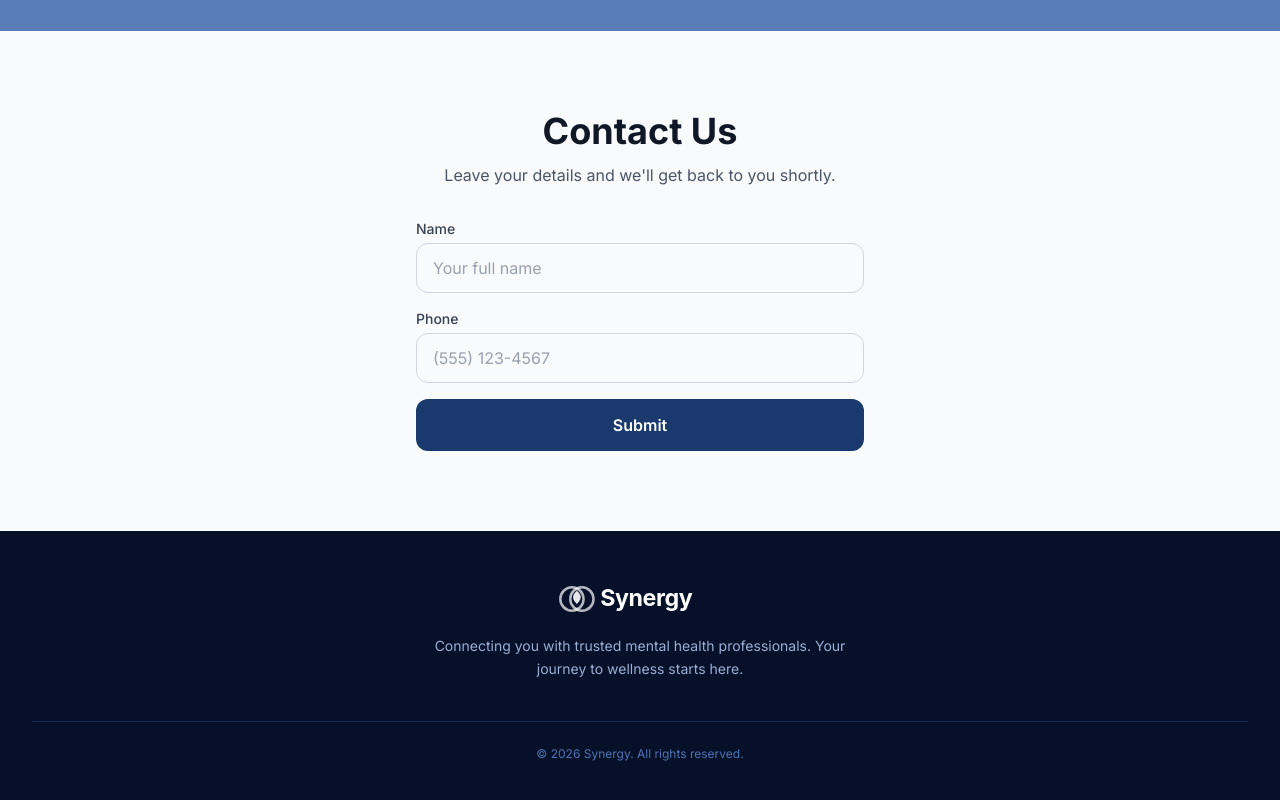
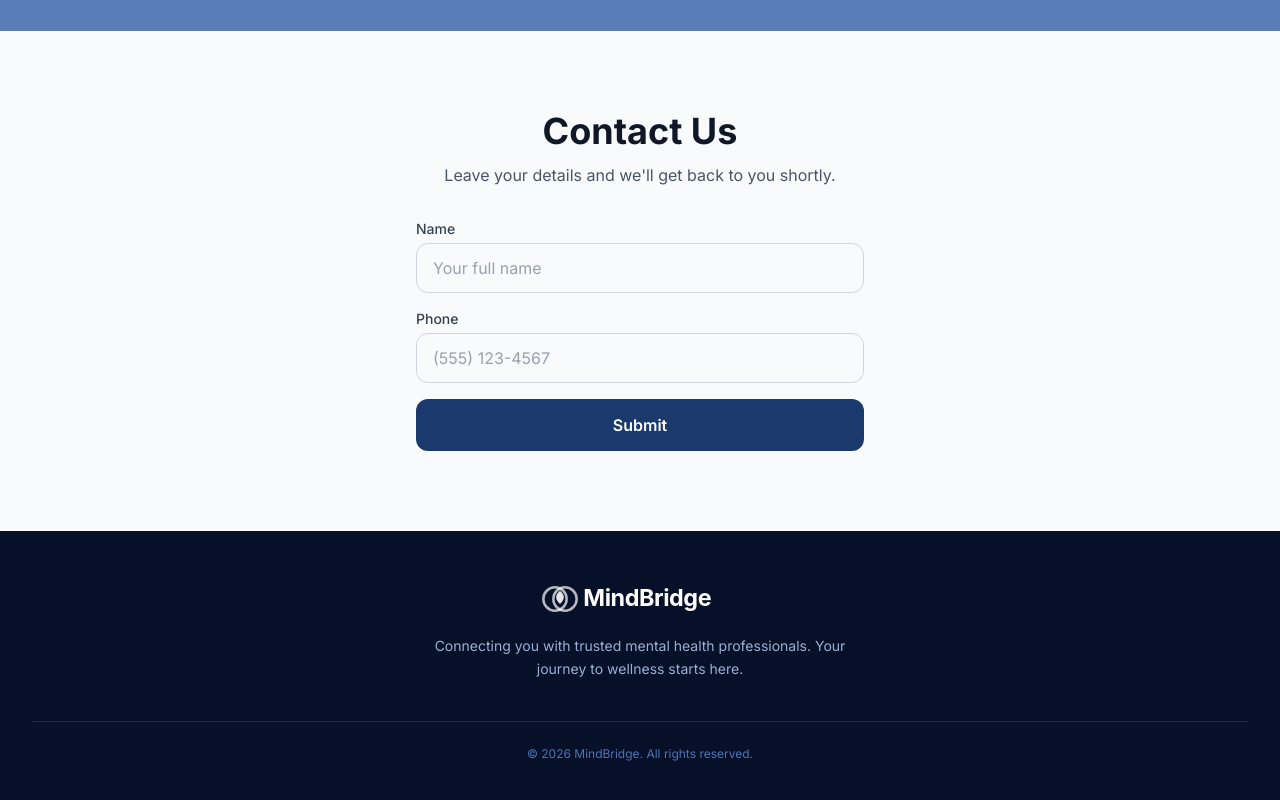
Before and after one commit to nouman206/Synergy, a React (Vite) app: page / in a window 1280 px wide. Shown: the part 2122-2922 px from the top of the page. Built offline with nearby package versions, Linux system fonts and the light colour scheme; no server answers.

Commit message:
Changed The Name

```diff
--- a/index.html
+++ b/index.html
@@ -7,7 +7,7 @@
     <link rel="preconnect" href="https://fonts.googleapis.com" />
     <link rel="preconnect" href="https://fonts.gstatic.com" crossorigin />
     <link href="https://fonts.googleapis.com/css2?family=Inter:wght@300;400;500;600;700;800&display=swap" rel="stylesheet" />
-    <title>Synergy | Mental Health Support</title>
+    <title>MindBridge | Mental Health Support</title>
   </head>
   <body>
     <div id="root"></div>
--- a/src/components/Footer.jsx
+++ b/src/components/Footer.jsx
@@ -6,7 +6,7 @@ export default function Footer() {
       <div className="max-w-7xl mx-auto px-4 sm:px-6 lg:px-8 py-12">
         <div className="flex flex-col items-center text-center">
           <Link to="/" className="mb-4">
-            <img src="/logo-white.svg" alt="Synergy" className="h-10 w-auto" />
+            <img src="/logo-white.svg" alt="MindBridge" className="h-10 w-auto" />
           </Link>
           <p className="text-primary-200 text-sm leading-relaxed max-w-md">
             Connecting you with trusted mental health professionals. Your
@@ -15,7 +15,7 @@ export default function Footer() {
         </div>
 
         <div className="border-t border-primary-800 mt-10 pt-6 text-center text-primary-400 text-xs">
-          &copy; {new Date().getFullYear()} Synergy. All rights reserved.
+          &copy; {new Date().getFullYear()} MindBridge. All rights reserved.
         </div>
       </div>
     </footer>
--- a/src/components/Navbar.jsx
+++ b/src/components/Navbar.jsx
@@ -14,7 +14,7 @@ export default function Navbar() {
     <nav className="sticky top-0 z-50 bg-white/95 backdrop-blur border-b border-gray-100 shadow-sm">
       <div className="max-w-7xl mx-auto px-4 sm:px-6 lg:px-8 flex items-center justify-between h-16">
         <Link to="/" className="flex items-center">
-          <img src="/logo.svg" alt="Synergy" className="h-9 w-auto" />
+          <img src="/logo.svg" alt="MindBridge" className="h-9 w-auto" />
         </Link>
 
         {/* Desktop links */}
```
Also changed, not shown: public/logo-white.svg, public/logo.svg.
